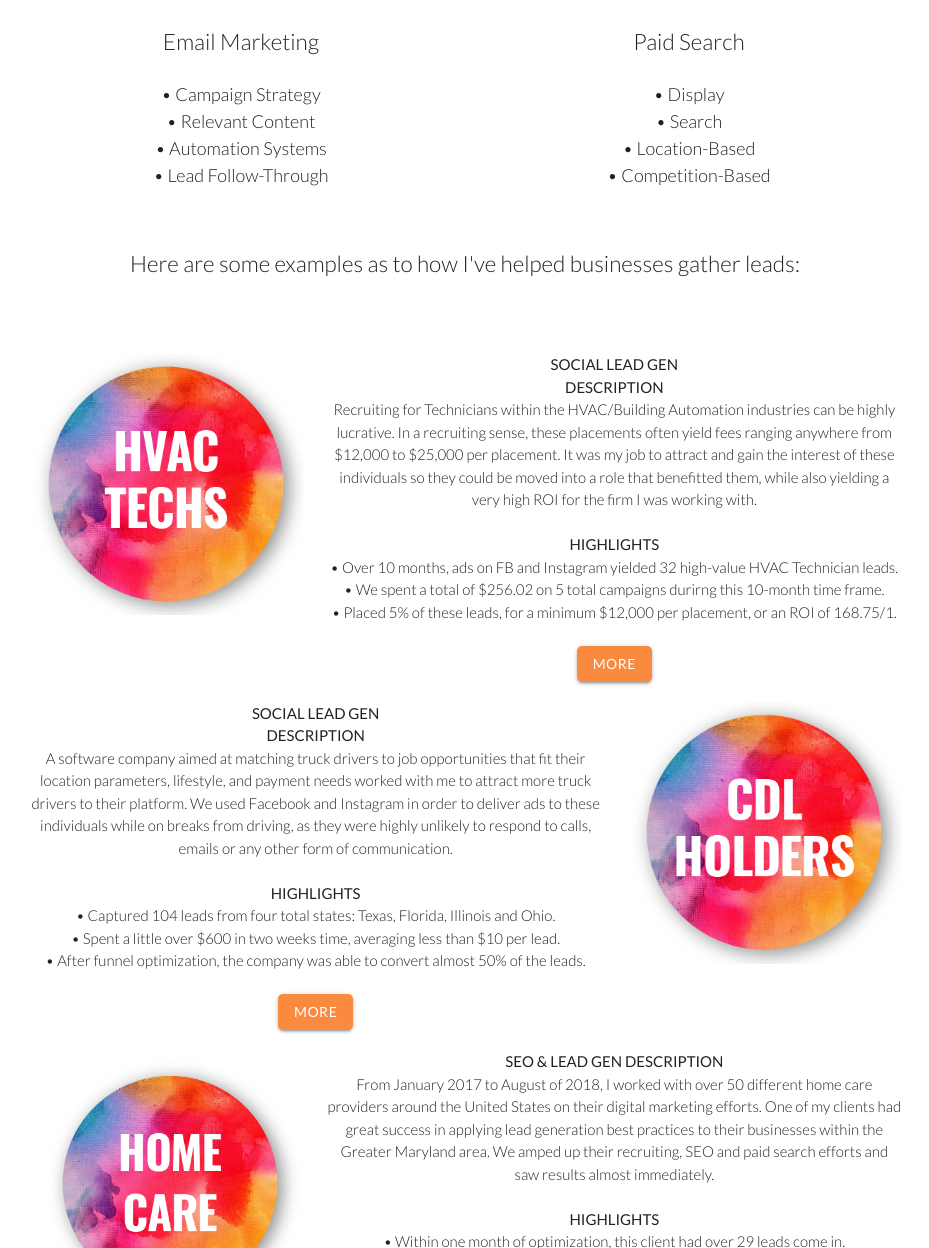
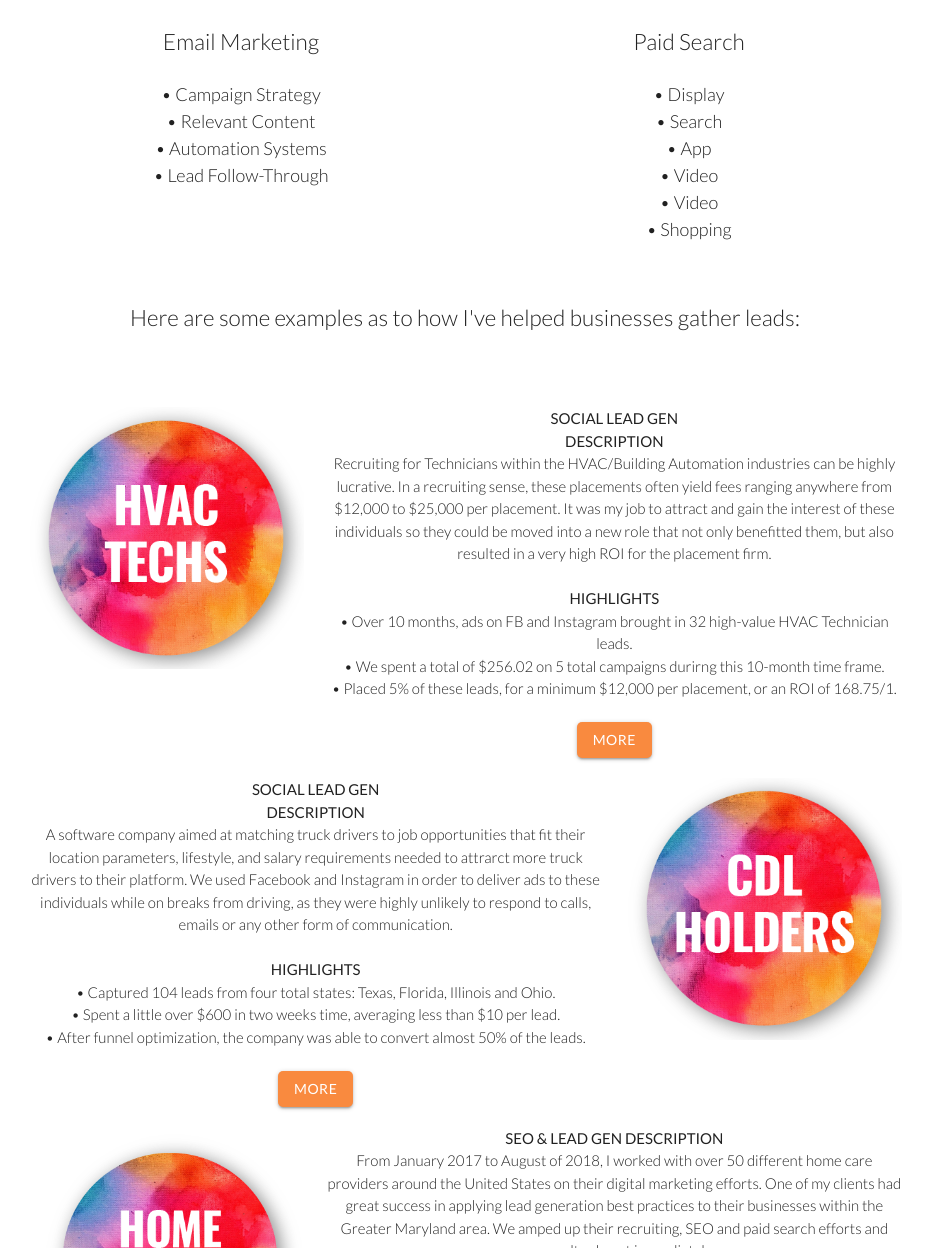
Before and after one commit to mmeganshaw/meganshawdigital, a website: page public/portfolio-lead.html in a window 1280 px wide. Shown: the part 1207-2455 px from the top of the page, without its empty margins (175-1104 px from the left). Drawn offline with nearby package versions, Linux system fonts and the light colour scheme.

Commit message:
Adding verbiage fixes.

```diff
--- a/public/portfolio-lead.html
+++ b/public/portfolio-lead.html
@@ -179,8 +179,10 @@
                     <ul>
                         <li>• Display</li>
                         <li>• Search</li>
-                        <li>• Location-Based</li>
-                        <li>• Competition-Based</li>
+                        <li>• App</li>
+                        <li>• Video</li>
+                        <li>• Video</li>
+                        <li>• Shopping</li>
                     </ul>
                 </div>
             </div>
@@ -208,13 +210,13 @@
                         lucrative. In a recruiting sense, these placements often yield
                         fees ranging anywhere from $12,000 to $25,000 per placement. It was my job to attract and gain
                         the interest of these individuals so they could be moved
-                        into a role that benefitted them, while also yielding a very high ROI for the firm I was working
-                        with.
+                        into a new role that not only benefitted them, but also resulted in a very high ROI for the
+                        placement firm.
                         </br>
                         </br>
                         <b>HIGHLIGHTS</b>
                         <div>
-                            • Over 10 months, ads on FB and Instagram yielded 32 high-value
+                            • Over 10 months, ads on FB and Instagram brought in 32 high-value
                             HVAC Technician leads.
                         </div>
                         <div>
@@ -242,8 +244,8 @@
                         <b>DESCRIPTION</b>
                         </br>
                         A software company aimed at matching truck drivers to job opportunities that fit their location
-                        parameters, lifestyle, and payment needs worked with
-                        me to attract more truck drivers to their platform. We used Facebook and Instagram in order to
+                        parameters, lifestyle, and salary requirements needed to attrarct more truck drivers to their
+                        platform. We used Facebook and Instagram in order to
                         deliver ads to these individuals while on breaks from driving, as they
                         were highly unlikely to respond to calls, emails or any other form of communication.
                         </br>
```
Also changed, not shown: public/index.html (+1 -1 lines), public/portfolio-website.html (+2 -2 lines).
